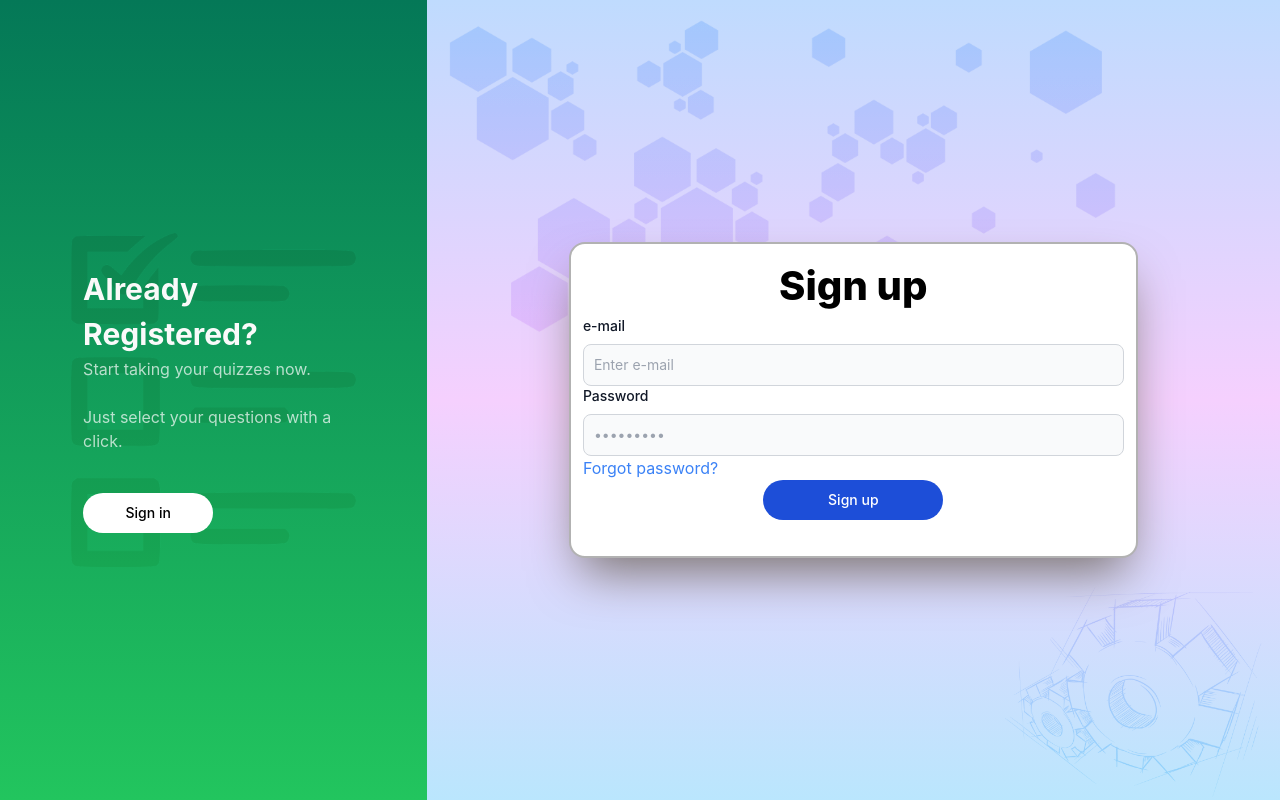
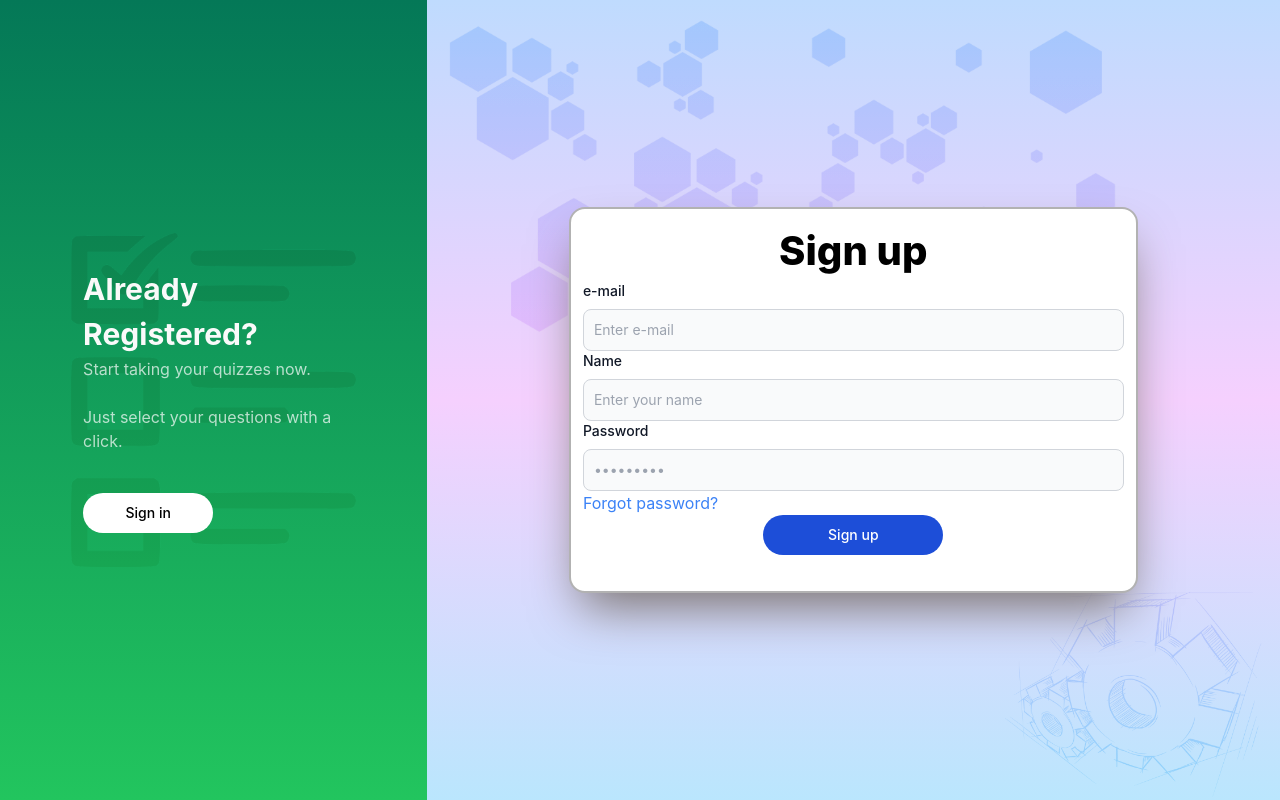
Before and after one commit to samk97/KWIZ-APP, a React (Create React App) app in the folder frontend/: page /sign-up in a window 1280 px wide. Built offline with nearby package versions, Linux system fonts and the light colour scheme.

Commit message:
components structure changed

```diff
--- a/frontend/src/components/LSform.js
+++ b/frontend/src/components/Lform.js
@@ -1,4 +1,4 @@
-function LSform(props) {
+function Lform(props) {
   const action = props.action;
   const buttonAction = props.buttonAction;
   return (
@@ -61,4 +61,4 @@ function LSform(props) {
   );
 }
 
-export default LSform;
+export default Lform;
--- a/frontend/src/components/Major_side.js
+++ b/frontend/src/components/Major_side.js
@@ -1,12 +1,7 @@
 import gears_image from "../images/gears.png";
 import hexagon_spread from "../images/hexagon_spread.png";
-import LSform from "./LSform";
 
 function Major_side(props) {
-  const action = props.action;
-  console.log(action);
-  const buttonAction = props.buttonAction;
-
   return (
     <>
       <div className="relative flex justify-center items-center w-8/12 h-full bg-gradient-to-b from-blue-200 via-fuchsia-200 to-sky-200">
@@ -22,7 +17,7 @@ function Major_side(props) {
           className="top-0 left-0 absolute w-10/12 mix-blend-overlay opacity-50"
         />
 
-        <LSform action={action} buttonAction={buttonAction}></LSform>
+        {props.children}
       </div>
     </>
   );
--- /dev/null
+++ b/frontend/src/components/Sform.js
@@ -0,0 +1,80 @@
+function Sform(props) {
+  const action = props.action;
+  const buttonAction = props.buttonAction;
+  return (
+    <>
+      <div className="z-10 flex flex-col w-2/3 bg-white border-2 border-black border-opacity-30 rounded-2xl shadow-2xl shadow-stone-500 p-3">
+        <h1 className="text-[40px] font-extrabold text-center">{action}</h1>
+
+        <form>
+          {/* ID */}
+          <div>
+            <label
+              for="e-mail"
+              className="block mb-2 text-sm font-medium text-gray-900 dark:text-green"
+            >
+              e-mail
+            </label>
+            <input
+              type="text"
+              id="email"
+              className="bg-gray-50 border border-gray-300 text-gray-900 text-sm rounded-lg focus:ring-blue-500 focus:border-blue-500 block w-full p-2.5"
+              placeholder="Enter e-mail"
+              required
+            />
+          </div>
+
+          <div>
+            <label
+              for="e-mail"
+              className="block mb-2 text-sm font-medium text-gray-900 dark:text-green"
+            >
+              Name
+            </label>
+            <input
+              type="text"
+              id="email"
+              className="bg-gray-50 border border-gray-300 text-gray-900 text-sm rounded-lg focus:ring-blue-500 focus:border-blue-500 block w-full p-2.5"
+              placeholder="Enter your name"
+              required
+            />
+          </div>
+
+          {/* password */}
+          <div className="mb-6">
+            <label
+              for="password"
+              className="block mb-2 text-sm font-medium text-gray-900"
+            >
+              Password
+            </label>
+            <input
+              type="password"
+              id="password"
+              className="bg-gray-50 border border-gray-300 text-gray-900 text-sm rounded-lg focus:ring-blue-500 focus:border-blue-500 block w-full p-2.5"
+              placeholder="•••••••••"
+              required
+            />
+
+            {/* forgot password */}
+            <a href="#" className="text-blue-500 block">
+              Forgot password?
+            </a>
+
+            {/* submit button */}
+            <div className="flex justify-center">
+              <button
+                type="submit"
+                className="text-white bg-blue-700 hover:bg-blue-800 focus:ring-4 focus:outline-none focus:ring-blue-300 font-medium rounded-full text-sm py-2.5 text-center w-4/12"
+              >
+                {buttonAction}
+              </button>
+            </div>
+          </div>
+        </form>
+      </div>
+    </>
+  );
+}
+
+export default Sform;
--- a/frontend/src/main_modules/Login_page.js
+++ b/frontend/src/main_modules/Login_page.js
@@ -1,11 +1,17 @@
 import Major_side from "../components/Major_side";
 import Minor_side from "../components/Minor_side";
+import Lform from "../components/Lform";
 
 function Login_page() {
+  const action = "Log in";
+  const buttonAction = "Sign in";
   return (
     <>
       <div className="flex w-full h-screen">
-        <Major_side action="Log in" buttonAction="Sign in"></Major_side>
+        <Major_side>
+          <Lform action={action} buttonAction={buttonAction}></Lform>
+        </Major_side>
+
         <Minor_side
           text1="New Here?"
           text2="Sign up and take your quizzes here."
--- a/frontend/src/main_modules/Signup_page.js
+++ b/frontend/src/main_modules/Signup_page.js
@@ -1,7 +1,10 @@
 import Major_side from "../components/Major_side";
 import Minor_side from "../components/Minor_side";
+import Sform from "../components/Sform";
 
 function Signup_page() {
+  const action = "Sign up";
+  const buttonAction = "Sign up";
   return (
     <>
       <div className="flex w-full h-screen">
@@ -11,7 +14,9 @@ function Signup_page() {
           text3="Just select your questions with a click."
           buttonAction="Sign in"
         ></Minor_side>
-        <Major_side action="Sign up" buttonAction="Sign up"></Major_side>
+        <Major_side>
+          <Sform action={action} buttonAction={buttonAction}></Sform>
+        </Major_side>
       </div>
     </>
   );
```
